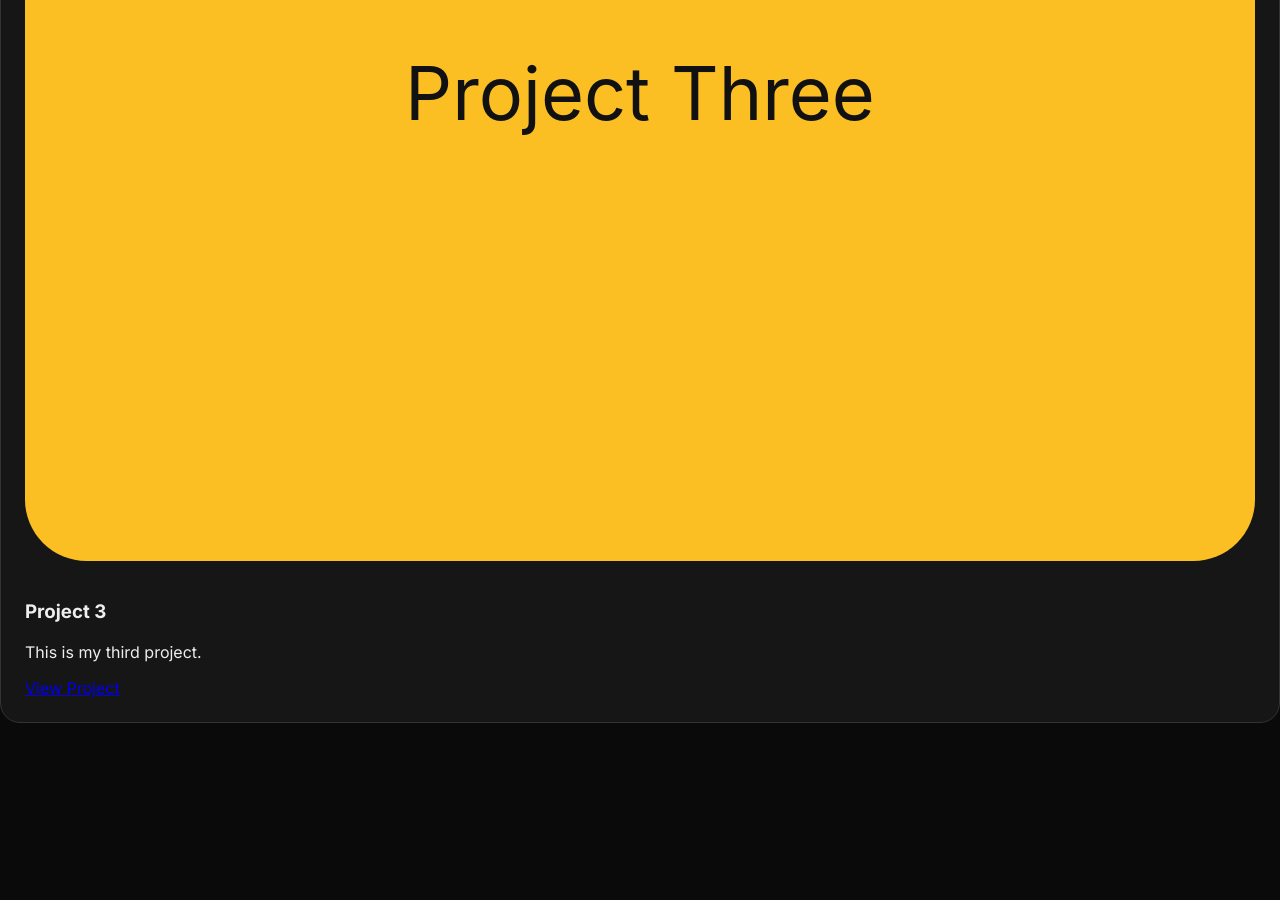
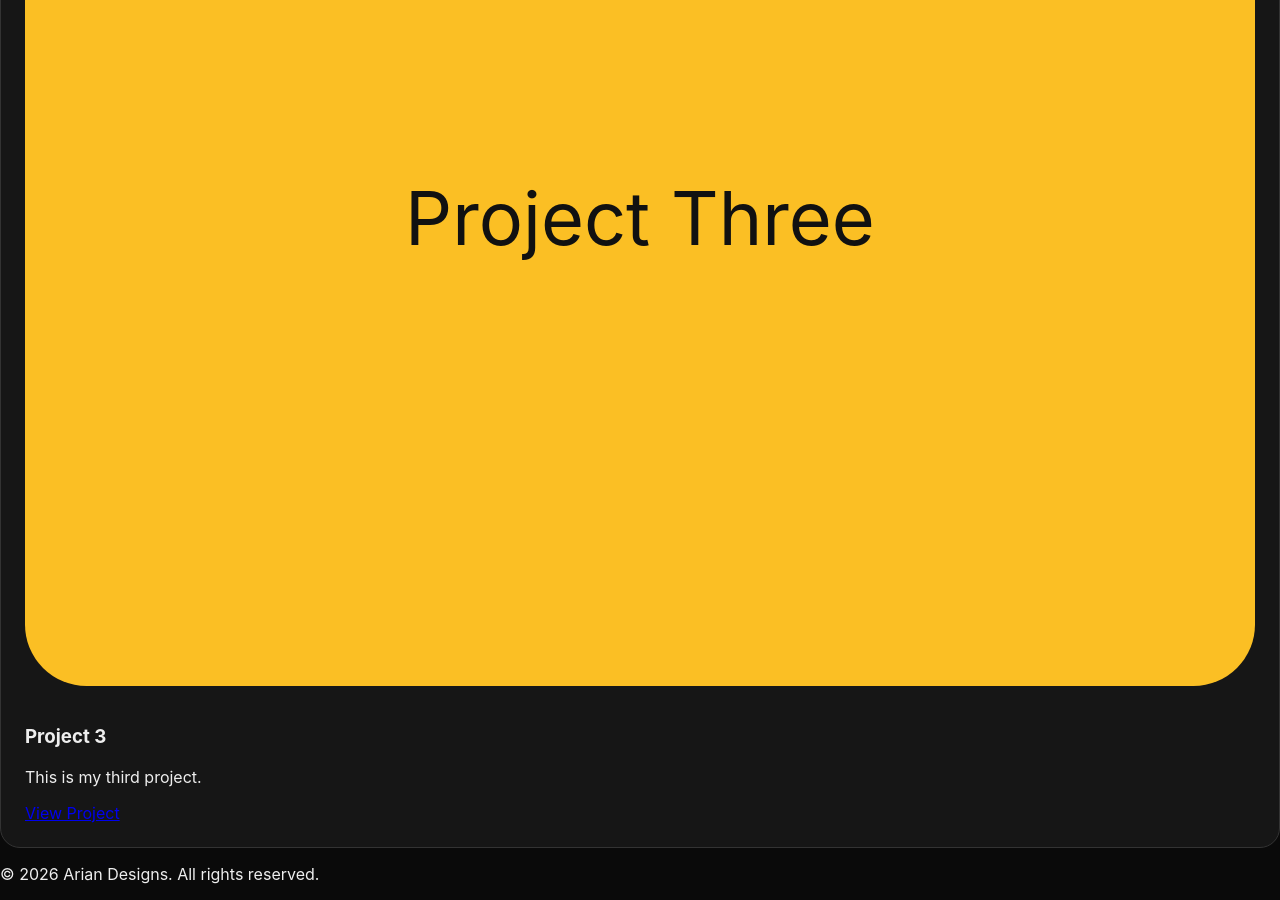
Before and after one commit to ariantechzone-stack/ariantechzone-stack.github.io, a Jekyll site: the page built from index.md, in a window 1280 px wide and 900 px high, scrolled down 3419 px. Built offline with Jekyll 4.4.1, drawn with Linux system fonts in a browser that asks for light colours; before the commit the page ends 4142 px from its top, so only the background shows below that; some of the changed text lies outside the part shown.

Commit message:
Update default.html

```diff
--- a/_layouts/default.html
+++ b/_layouts/default.html
@@ -3,19 +3,34 @@
 <head>
   <meta charset="UTF-8">
   <meta name="viewport" content="width=device-width, initial-scale=1.0">
-  <title>{{ page.title | default: site.title }}</title>
+  <title>{{ page.title }} | {{ site.title }}</title>
   <link rel="stylesheet" href="{{ '/assets/css/style.css' | relative_url }}">
-  <link href="https://fonts.googleapis.com/css2?family=Inter:wght@400;700&display=swap" rel="stylesheet">
-  <!-- FAVICONS -->
-  <link rel="icon" type="image/png" sizes="32x32" href="{{ 'favicon.png' | relative_url }}">
-  <link rel="icon" type="image/png" sizes="16x16" href="{{ 'favicon-16x16.png' | relative_url }}">
-  <link rel="apple-touch-icon" sizes="180x180" href="{{ 'apple-touch-icon.png' | relative_url }}">
+  <!-- ================= FAVICONS ================= -->
+<link rel="icon" type="image/png" sizes="32x32" href="favicon.png">
+<link rel="icon" type="image/png" sizes="16x16" href="favicon-16x16.png">
+<link rel="shortcut icon" href="/assets/favicon.ico">
+<link rel="apple-touch-icon" sizes="180x180" href="apple-touch-icon.png">
 </head>
-<body class="theme-dark">
-  <main id="main-content">
-    {{ content }}
-  </main>
-  <script src="https://cdnjs.cloudflare.com/ajax/libs/vanilla-tilt/1.7.0/vanilla-tilt.min.js"></script>
-  <script src="{{ '/assets/js/main.js' | relative_url }}"></script>
+<body>
+
+<header>
+  <nav>
+    <h2>{{ site.title }}</h2>
+    <ul>
+      <li><a href="{{ '/' | relative_url }}">Home</a></li>
+      <li><a href="#projects">Projects</a></li>
+    </ul>
+  </nav>
+</header>
+
+<main>
+  {{ content }}
+</main>
+
+<footer>
+  <p>&copy; {{ site.time | date: "%Y" }} {{ site.title }}. All rights reserved.</p>
+</footer>
+
+<script src="{{ '/assets/js/main.js' | relative_url }}"></script>
 </body>
 </html>
```
